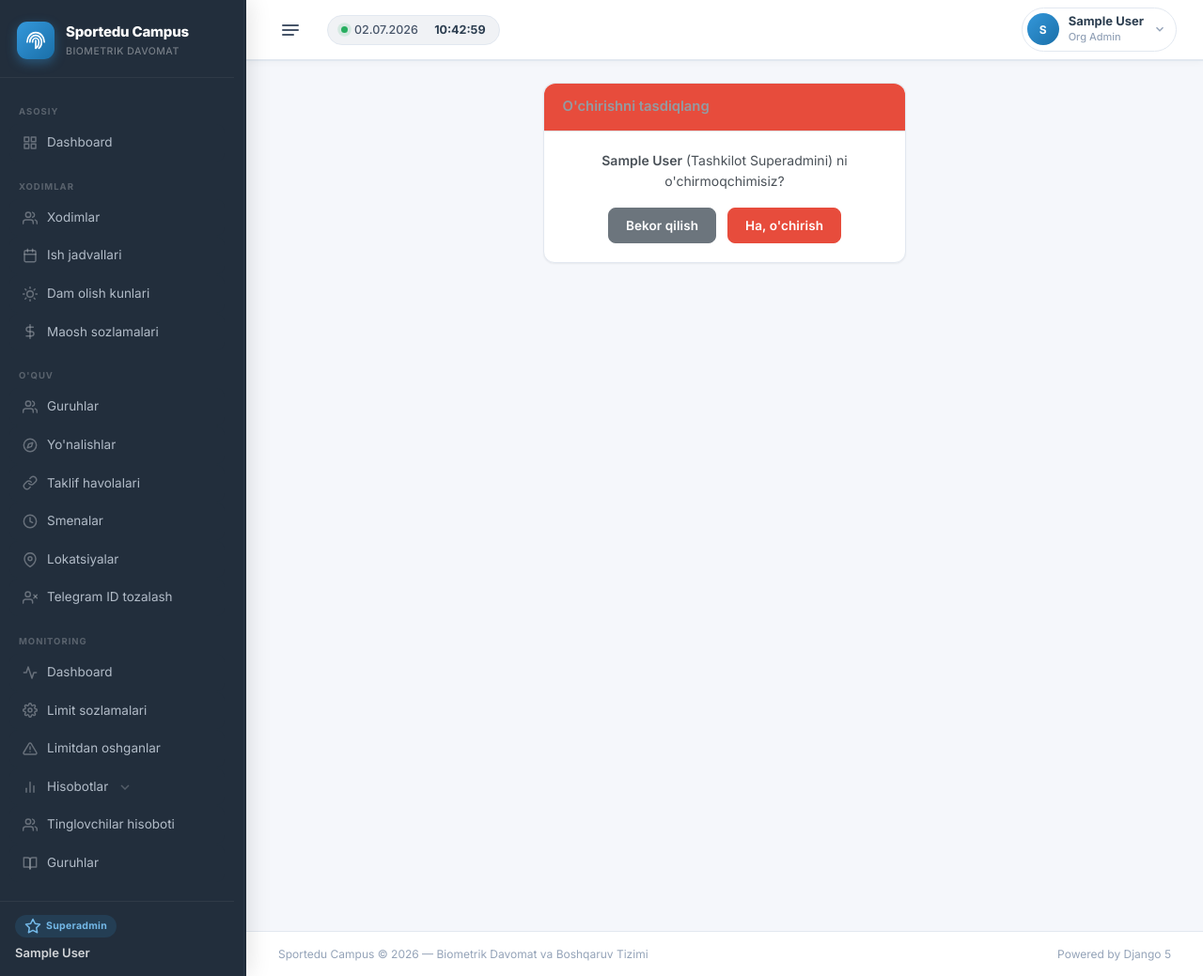
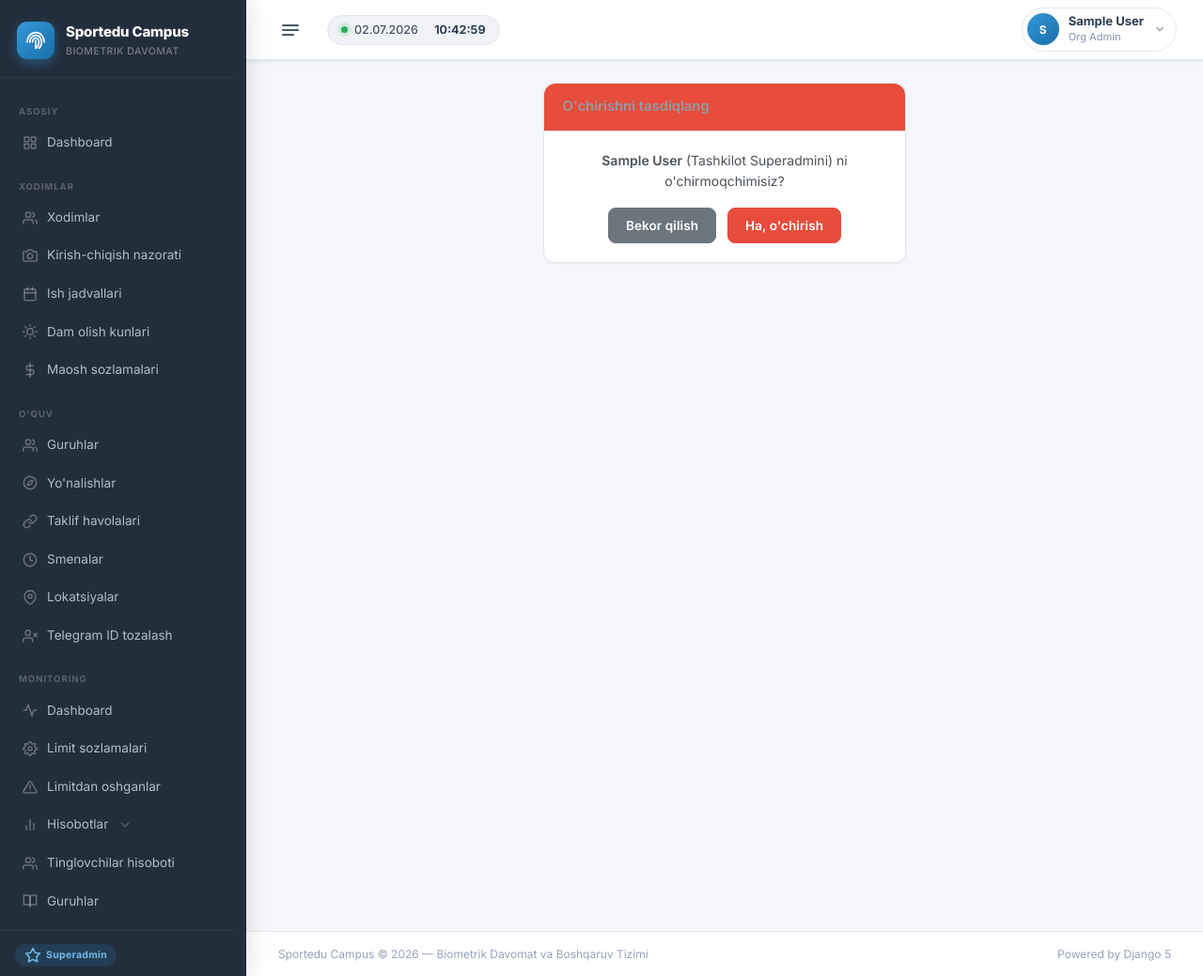
Before and after one commit to BoastfulApex/EEMSportedu, a Django app: page /superadmin/my-admins/1/delete/ in a window 1280 px wide. Shown: the whole page at 94% size. Run offline with Django 4.2, Linux system fonts and the light colour scheme; a user stored in the database is signed in; tables that the repository leaves empty hold one stand-in row (values such as "Sample post"); some libraries are stand-ins or nearby versions.

Commit message:
update apps/templates/includes/sidebar.html

```diff
--- a/apps/templates/includes/sidebar.html
+++ b/apps/templates/includes/sidebar.html
@@ -39,6 +39,13 @@
           <a class="sidebar-link" href="{% url 'employees' %}">
             <i data-feather="users"></i>
             <span>Xodimlar</span>
+          </a>
+        </li>
+
+        <li class="sidebar-item {% if segment == 'attendance_events' %}active{% endif %}">
+          <a class="sidebar-link" href="{% url 'employee_attendance_events' %}">
+            <i data-feather="camera"></i>
+            <span>Kirish-chiqish nazorati</span>
           </a>
         </li>
 
```
